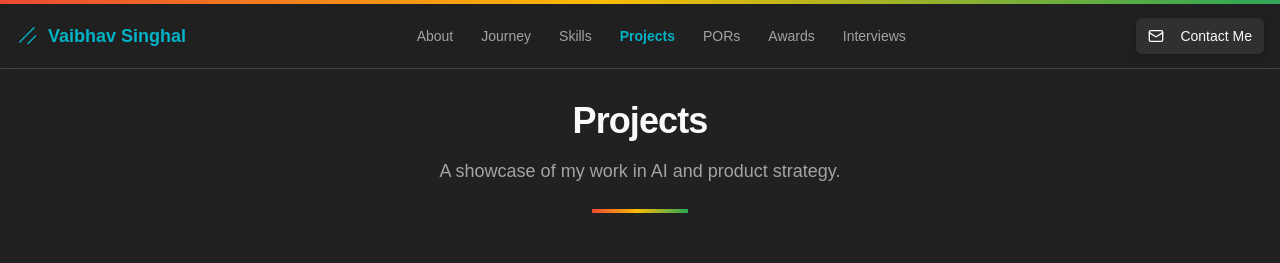
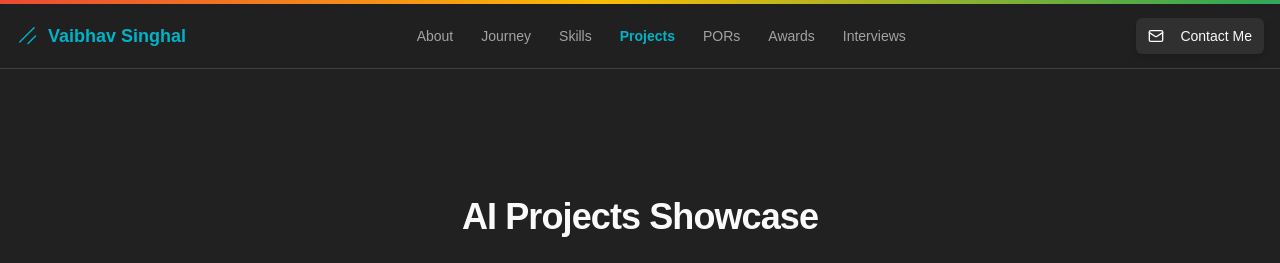
Before and after one commit to WebBhav/portfolio-pm, a Next.js app: page /projects in a window 1280 px wide. Shown: the top 263 px of the page. Built offline with nearby package versions, Linux system fonts and the light colour scheme.

Commit message:
Projects A showcase of my work in AI and product strategy.
remove this

```diff
--- a/src/app/projects/page.tsx
+++ b/src/app/projects/page.tsx
@@ -14,16 +14,6 @@ export default function ProjectsPage() {
   return (
     <div className="space-y-16 md:space-y-24">
       <AnimatedSection>
-        <div className="text-center">
-            <h1 className="text-3xl font-bold tracking-tight sm:text-4xl">Projects</h1>
-            <p className="mt-4 text-lg text-muted-foreground">
-                A showcase of my work in AI and product strategy.
-            </p>
-             <div className="multicolor-line mt-6 mb-12 w-24 mx-auto"></div>
-        </div>
-      </AnimatedSection>
-
-      <AnimatedSection>
         <AiProjectsShowcase />
       </AnimatedSection>
 
```
